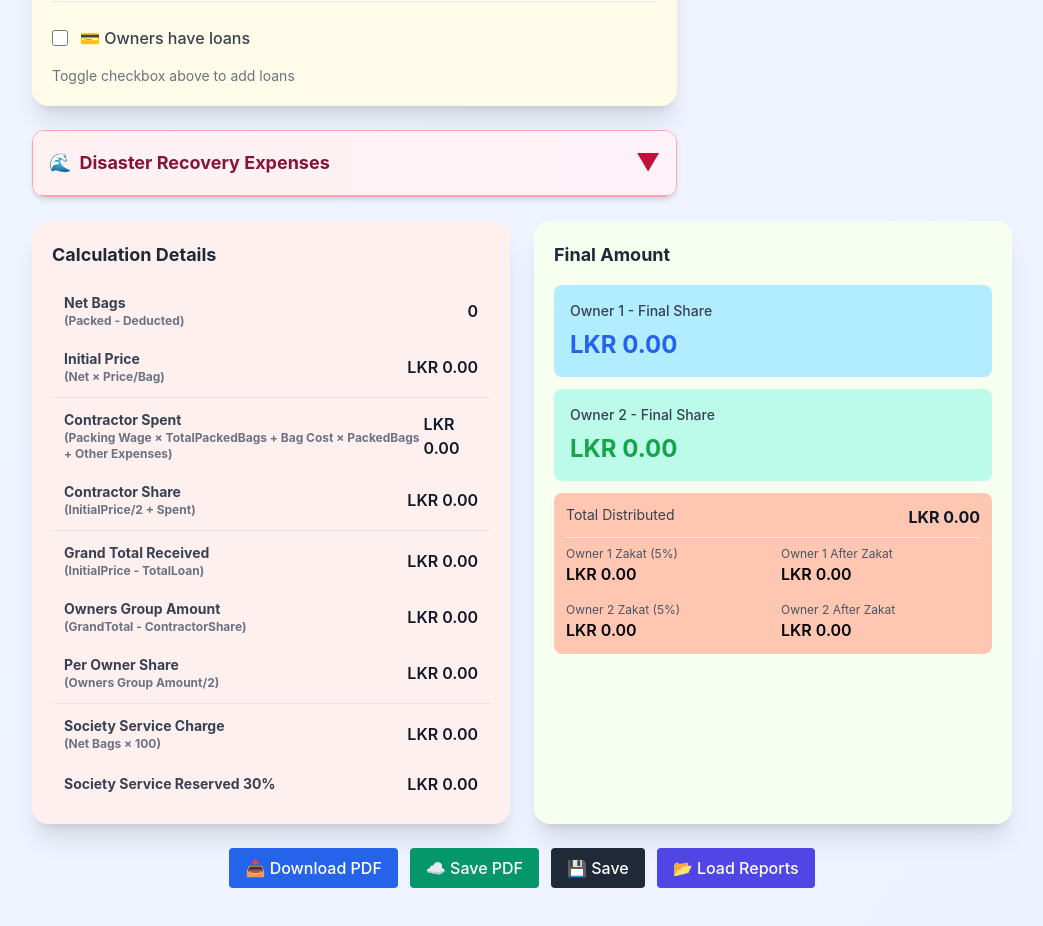
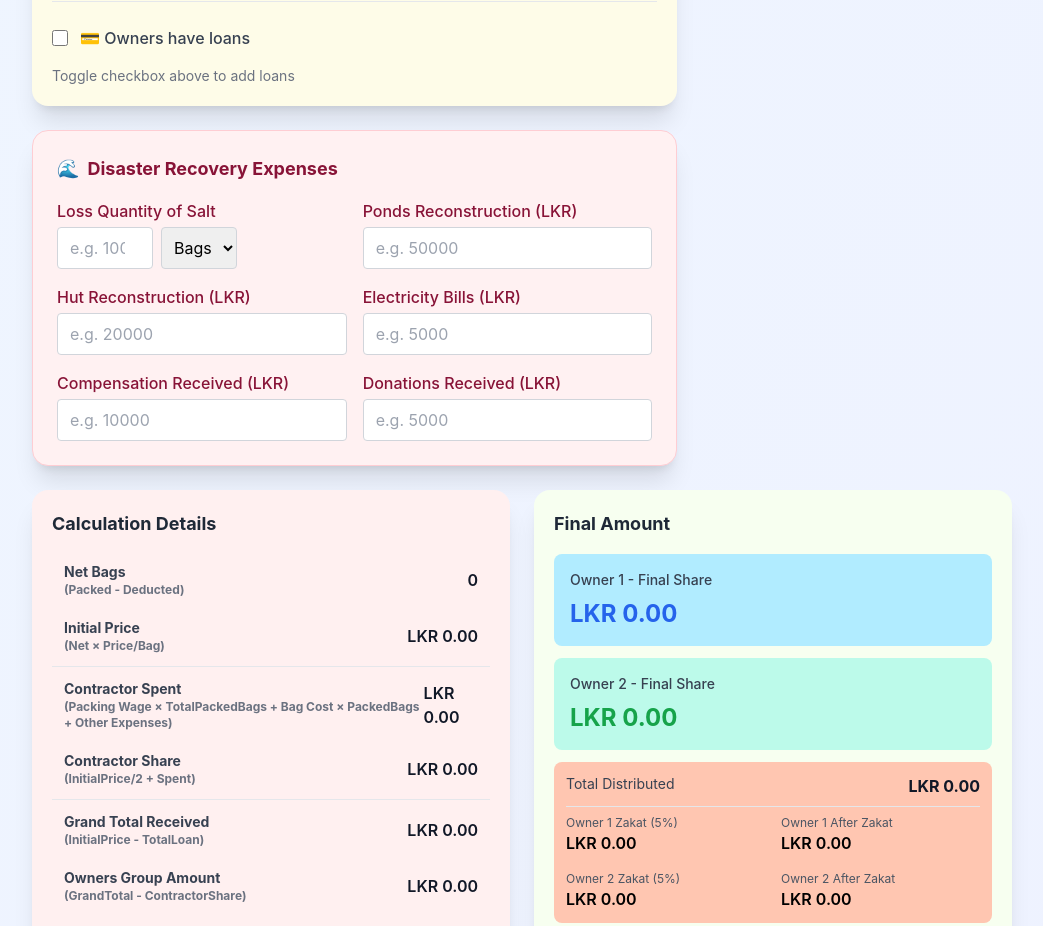
Before and after one commit to seiyadhniyas/Salt-Profit-Share-Calculator-SaaS, a React (Vite) app: page / in a window 1280 px wide. Shown: the part 1080-2006 px from the top of the page, without its empty margins (118-1161 px from the left). Built offline with nearby package versions, Linux system fonts and the light colour scheme; no server answers.

Commit message:
Remove accordion wrapper - keep DisasterRecoveryCard as standalone pricing-card

```diff
--- a/src/App.jsx
+++ b/src/App.jsx
@@ -53,7 +53,6 @@ export default function App(){
   })
 
   // Disaster Recovery state
-  const [showDisasterRecovery, setShowDisasterRecovery] = useState(false)
   const [disasterRecovery, setDisasterRecovery] = useState({
     lossQuantity: '',
     lossUnit: 'bags',
@@ -1179,29 +1178,13 @@ export default function App(){
           <div className="lg:col-span-2">
             <InputSection inputs={inputs} setInput={setInputs} reset={reset} toggleLoans={toggleLoans} t={t} lang={lang} setLang={setLang} customLocations={customLocations} ownerNames={activeOwnerNames} ownerCount={ownerCount} />
 
-            {/* Disaster Recovery Accordion */}
-            <div className="mt-6 rounded-xl border border-rose-300 shadow-md overflow-hidden">
-              <button
-                type="button"
-                className="w-full px-4 py-4 bg-gradient-to-r from-rose-50 to-pink-50 hover:from-rose-100 hover:to-pink-100 transition flex items-center justify-between border-b border-rose-300"
-                onClick={() => setShowDisasterRecovery(!showDisasterRecovery)}
-              >
-                <h3 className="text-lg font-bold text-rose-900 flex items-center gap-2">
-                  <span>🌊</span> {t('disasterRecovery')}
-                </h3>
-                <span className="text-2xl text-rose-700 transition-transform" style={{
-                  transform: showDisasterRecovery ? 'rotate(180deg)' : 'rotate(0deg)',
-                }}>▼</span>
-              </button>
-              {showDisasterRecovery && (
-                <div className="p-6 bg-white">
-                  <DisasterRecoveryCard
-                    value={disasterRecovery}
-                    onChange={(field, val) => setDisasterRecovery(prev => ({ ...prev, [field]: val }))}
-                    t={t}
-                  />
-                </div>
-              )}
+            {/* Disaster Recovery Pricing Card */}
+            <div className="mt-6">
+              <DisasterRecoveryCard
+                value={disasterRecovery}
+                onChange={(field, val) => setDisasterRecovery(prev => ({ ...prev, [field]: val }))}
+                t={t}
+              />
             </div>
           </div>
 
```
